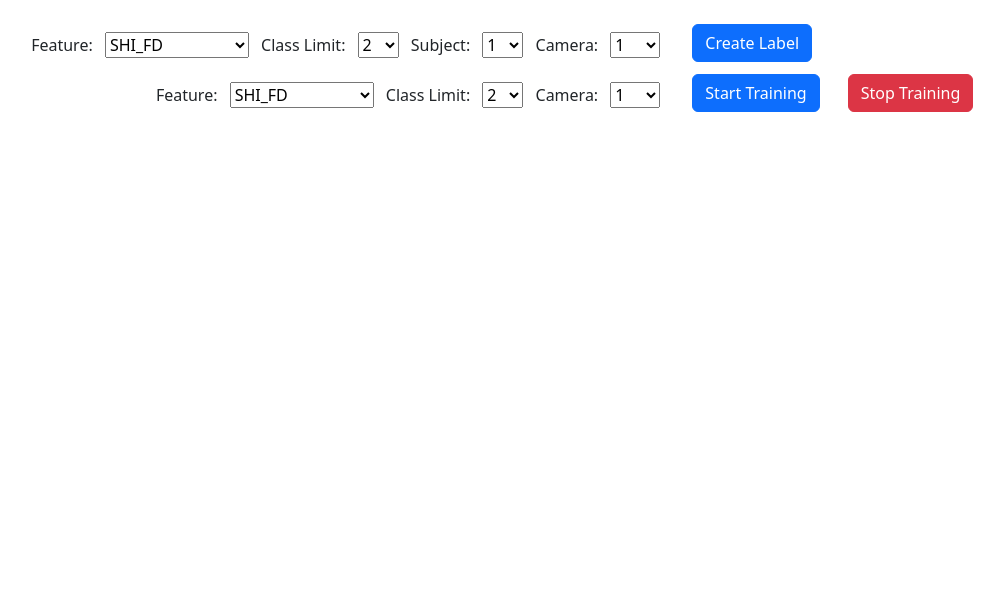
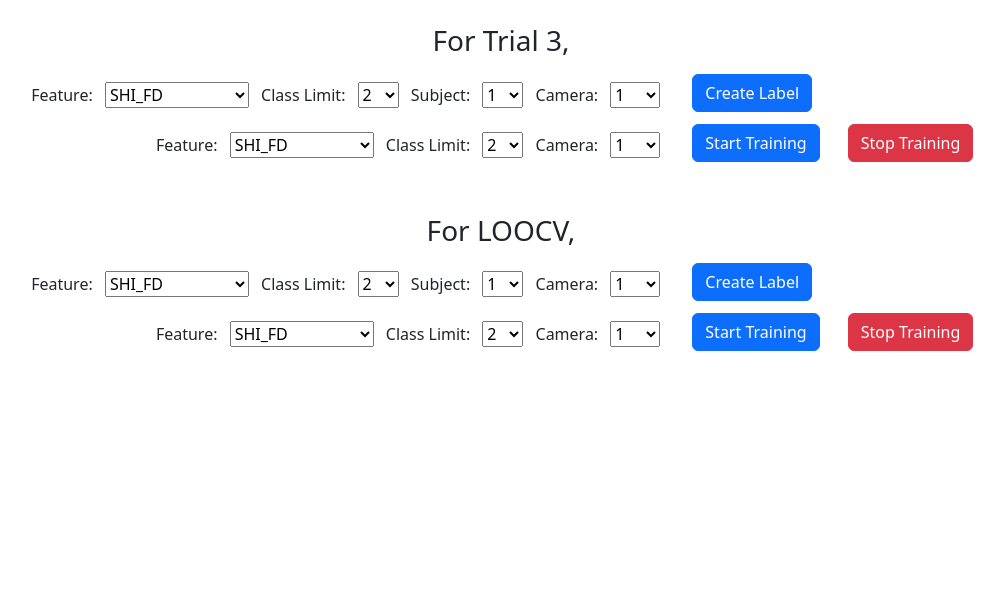
Before and after one commit to Towtex/fall-detection, a Flask app: page /training in a window 1280 px wide. Shown: the part 56-651 px from the top of the page, without its empty margins (139-1143 px from the left). Before the commit the page ends 168 px from the top, so only its background shows below. Run offline with Flask 3, Linux system fonts and the light colour scheme; some libraries are stand-ins or nearby versions.

Commit message:
feat: add create_label_datalist_LOOCV

```diff
--- a/app/app.py
+++ b/app/app.py
@@ -17,6 +17,7 @@ from utils.images_to_video import images_to_video
 from utils.create_label_datalist_test_trial3 import create_data_list  # Updated import statement
 from utils.train_classes_test_trial3 import train
 from utils.test_model import test
+from utils.create_label_datalist_LOOCV import create_data_list_loocv
 
 app = Flask(__name__, static_folder='static', template_folder='templates')
 app.config['OUTPUT_FOLDER'] = os.path.abspath(os.path.join(os.path.dirname(__file__), '..', 'output'))
@@ -790,6 +791,20 @@ def create_label():
         return jsonify({'message': 'Label created successfully.'}), 200
     except Exception as e:
         return jsonify({'message': f'Error: {str(e)}'}), 500
+
+@app.route('/api/create_label_loocv', methods=['POST'])
+def create_label_loocv():
+    data = request.get_json()
+    feature = data.get('feature')
+    class_limit = data.get('class_limit')
+    subject = data.get('subject')
+    camera = data.get('camera')
+
+    try:
+        message = create_data_list_loocv(feature, int(class_limit), int(subject), camera)
+        return jsonify({'message': message}), 200
+    except Exception as e:
+        return jsonify({'message': [f'Error: {str(e)}']}), 500
 ##########
 
 # training API route
--- a/app/static/js/training.js
+++ b/app/static/js/training.js
@@ -113,3 +113,119 @@ document.getElementById('btn-stop-training').addEventListener('click', function
             alert('An error occurred while stopping the training.');
         });
 });
+
+document.getElementById('btn-create-label-loocv').addEventListener('click', function () {
+    const feature = document.getElementById('feature-select-create-label-loocv').value;
+    const classLimit = document.getElementById('class-limit-select-create-label-loocv').value;
+    const subject = document.getElementById('subject-select-create-label-loocv').value;
+    const camera = document.getElementById('camera-select-create-label-loocv').value;
+
+    fetch('/api/create_label_loocv', {
+        method: 'POST',
+        headers: {
+            'Content-Type': 'application/json'
+        },
+        body: JSON.stringify({
+            feature: feature,
+            class_limit: classLimit,
+            subject: subject,
+            camera: camera
+        })
+    })
+        .then(response => response.json())
+        .then(data => {
+            alert(data.message);
+        })
+        .catch(error => {
+            console.error('Error:', error);
+            alert('An error occurred while creating the LOOCV label.');
+        });
+});
+
+document.getElementById('btn-start-training-loocv').addEventListener('click', function () {
+    const feature = document.getElementById('feature-select-training-loocv').value;
+    const classLimit = document.getElementById('class-limit-select-training-loocv').value;
+    const camera = document.getElementById('camera-select-training-loocv').value;
+    alert(`LOOCV Training started for ${feature} with classes: ${classLimit} and camera: ${camera}.`);
+
+    const loadingCircleContainer = document.createElement('div');
+    loadingCircleContainer.id = 'loading-circle-loocv';
+    loadingCircleContainer.className = 'd-flex flex-column align-items-center';
+    loadingCircleContainer.style = 'margin-top: 1rem;';
+
+    const spinner = document.createElement('div');
+    spinner.className = 'spinner-border';
+    spinner.role = 'status';
+    spinner.style = 'margin-bottom: 1rem;';
+
+    const strongText = document.createElement('strong');
+    strongText.textContent = 'Training...';
+
+    const runningTime = document.createElement('div');
+    runningTime.id = 'running-time-loocv';
+    runningTime.style = 'margin-top: 1rem;';
+
+    loadingCircleContainer.appendChild(spinner);
+    loadingCircleContainer.appendChild(strongText);
+    loadingCircleContainer.appendChild(runningTime);
+
+    document.querySelector('.d-flex.justify-content-center.align-items-center').appendChild(loadingCircleContainer);
+
+    const startTime = Date.now();
+    const intervalId = setInterval(() => {
+        const currentTime = Date.now();
+        const elapsedTime = ((currentTime - startTime) / 1000).toFixed(2);
+        document.getElementById('running-time-loocv').textContent = `Running time: ${elapsedTime} seconds`;
+    }, 1000);
+
+    fetch('/api/start_training_loocv', {
+        method: 'POST',
+        headers: {
+            'Content-Type': 'application/json'
+        },
+        body: JSON.stringify({
+            feature: feature,
+            class_limit: classLimit,
+            camera: camera
+        }),
+    })
+        .then(response => response.text())
+        .then(data => {
+            clearInterval(intervalId);
+            document.getElementById('loading-circle-loocv').remove();
+            const endTime = Date.now();
+            const executionTime = ((endTime - startTime) / 1000).toFixed(2);
+            alert(`${data}\nExecution time: ${executionTime} seconds`);
+        })
+        .catch(error => {
+            clearInterval(intervalId);
+            document.getElementById('loading-circle-loocv').remove();
+            console.error('Error:', error);
+            alert('An error occurred while starting the LOOCV training.');
+        });
+});
+
+document.getElementById('btn-stop-training-loocv').addEventListener('click', function () {
+    fetch('/api/stop_training_loocv', {
+        method: 'POST',
+        headers: {
+            'Content-Type': 'application/json'
+        }
+    })
+        .then(response => response.json())
+        .then(data => {
+            const loadingCircle = document.getElementById('loading-circle-loocv');
+            if (loadingCircle) {
+                loadingCircle.remove();
+            }
+            alert(data.message);
+        })
+        .catch(error => {
+            const loadingCircle = document.getElementById('loading-circle-loocv');
+            if (loadingCircle) {
+                loadingCircle.remove();
+            }
+            console.error('Error:', error);
+            alert('An error occurred while stopping the LOOCV training.');
+        });
+});
--- a/app/templates/training.html
+++ b/app/templates/training.html
@@ -4,6 +4,11 @@
 
 {% block content %}
 <div class="container mt-5">
+    <div class="row">
+        <div class="col-md-12 text-center">
+            <h3>For Trial 3,</h3>
+        </div>
+    </div>
     <div class="row" style="margin: 0.5rem;">
         <div class="col-md-8 text-end">
             <label for="feature-select-create-label">Feature: </label>
@@ -80,6 +85,87 @@
             <button type="button" class="btn btn-danger" id="btn-stop-training">Stop Training</button>
         </div>
     </div>
+    <div class="row mt-5">
+        <div class="col-md-12 text-center">
+            <h3>For LOOCV,</h3>
+        </div>
+    </div>
+    <div class="row" style="margin: 0.5rem;">
+        <div class="col-md-8 text-end">
+            <label for="feature-select-create-label-loocv">Feature: </label>
+            <select id="feature-select-create-label-loocv">
+                <option value="SHI_FD">SHI_FD</option>
+                <option value="SHI_Yolov8">SHI_Yolov8</option>
+                <option value="DOF">DOF</option>
+                <option value="DOF_SHI_FD">DOF_SHI_FD</option>
+                <option value="DOF_SHI_Yolov8">DOF_SHI_Yolov8</option>
+            </select>
+            <label for="class-limit-select-create-label-loocv">Class Limit: </label>
+            <select id="class-limit-select-create-label-loocv">
+                <option value="2">2</option>
+                <option value="7">7</option>
+                <option value="11">11</option>
+            </select>
+            <label for="subject-select-create-label-loocv">Subject: </label>
+            <select id="subject-select-create-label-loocv">
+                <option value="1">1</option>
+                <option value="2">2</option>
+                <option value="3">3</option>
+                <option value="4">4</option>
+                <option value="5">5</option>
+                <option value="6">6</option>
+                <option value="7">7</option>
+                <option value="8">8</option>
+                <option value="9">9</option>
+                <option value="10">10</option>
+                <option value="11">11</option>
+                <option value="12">12</option>
+                <option value="13">13</option>
+                <option value="14">14</option>
+                <option value="15">15</option>
+                <option value="16">16</option>
+                <option value="17">17</option>
+            </select>
+            <label for="camera-select-create-label-loocv">Camera: </label>
+            <select id="camera-select-create-label-loocv">
+                <option value="1">1</option>
+                <option value="2">2</option>
+                <option value="1_2">1+2</option>
+            </select>
+        </div>
+        <div class="col-md-4 text-start">
+            <button type="button" class="btn btn-primary" id="btn-create-label-loocv">Create Label</button>
+        </div>
+    </div>
+    <div class="row" style="margin: 0.5rem;">
+        <div class="col-md-8 text-end">
+            <label for="feature-select-training-loocv">Feature: </label>
+            <select id="feature-select-training-loocv">
+                <option value="SHI_FD">SHI_FD</option>
+                <option value="SHI_Yolov8">SHI_Yolov8</option>
+                <option value="DOF">DOF</option>
+                <option value="DOF_SHI_FD">DOF_SHI_FD</option>
+                <option value="DOF_SHI_Yolov8">DOF_SHI_Yolov8</option>
+            </select>
+            <label for="class-limit-select-training-loocv">Class Limit: </label>
+            <select id="class-limit-select-training-loocv">
+                <option value="2">2</option>
+                <option value="7">7</option>
+                <option value="11">11</option>
+            </select>
+            <label for="camera-select-training-loocv">Camera: </label>
+            <select id="camera-select-training-loocv">
+                <option value="1">1</option>
+                <option value="2">2</option>
+                <option value="1_2">1+2</option>
+            </select>
+        </div>
+        <div class="col-md-4 text-start">
+            <button type="button" class="btn btn-primary" id="btn-start-training-loocv" style="margin-right: 1.5rem;">Start
+                Training</button>
+            <button type="button" class="btn btn-danger" id="btn-stop-training-loocv">Stop Training</button>
+        </div>
+    </div>
     <div class="d-flex justify-content-center align-items-center" style="height: 50vh;">
         <!-- Loading circle will be created dynamically -->
     </div>
```
Also changed, not shown: app/utils/create_label_datalist_LOOCV.py (added, +88 -0 lines).
